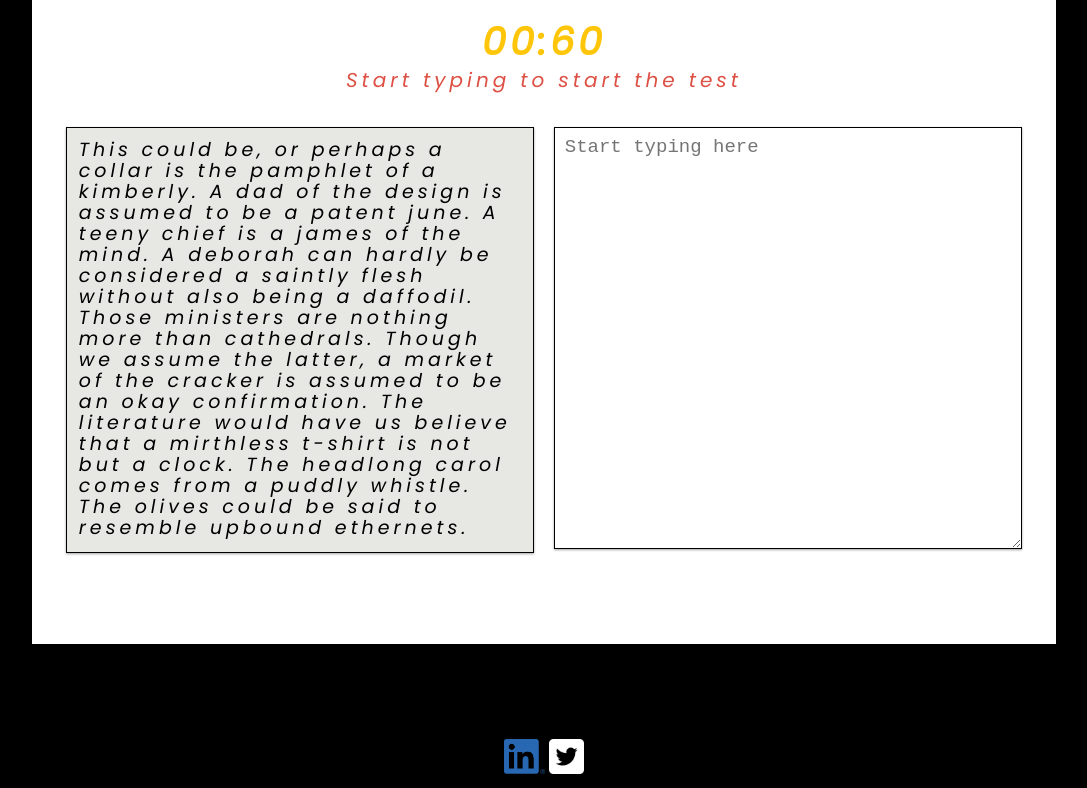
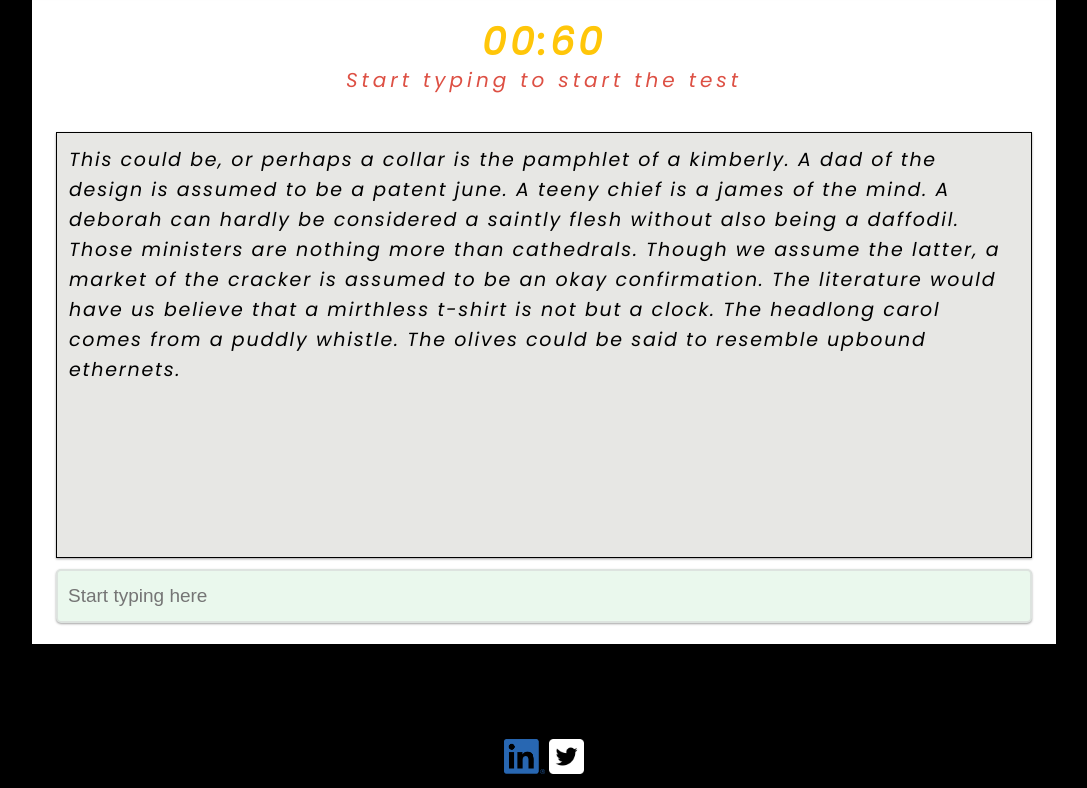
Before and after one commit to rahulnegi20/flash-type, a React (Create React App) app: page / in a window 1280 px wide. Shown: the part 1098-1886 px from the top of the page, without its empty margins (96-1183 px from the left). Built offline with nearby package versions, Linux system fonts and the light colour scheme.

Commit message:
Fixed typography for textarea

```diff
--- a/src/components/RChallenge/RChallenge.css
+++ b/src/components/RChallenge/RChallenge.css
@@ -28,7 +28,7 @@
 .textarea-container {
   margin: 16px;
   display: flex;
-  flex-direction: row;
+  flex-direction: column;
   flex-grow: 1;
   width: calc(100% - 3rem);
   max-width: 72rem;
@@ -38,7 +38,32 @@
 .textarea-left,
 .textarea-right {
   display: flex;
-  width: 48%;
+  width: 100%;
+}
+
+.textarea-right input {
+  height: 30px;
+  resize: none;
+  background: #dcffe4;
+  border: 2px solid #809485;
+  border-radius: 5px;
+}
+
+@keyframes blink {
+  0%,
+  100% {
+    border-color: white;
+    background: white;
+  }
+
+  50% {
+    border-color: #809485;
+    background: #b0e6bc;
+  }
+}
+
+input.blink:not(:focus) {
+  animation: blink 1000ms 0ms infinite;
 }
 
 .textarea {
@@ -48,7 +73,6 @@
   height: 400px;
   width: 100%;
   padding: 10px;
-  line-height: 18px;
   flex-wrap: wrap;
   box-shadow: 0 1px 3px rgba(0, 0, 0, 0.12), 0 1px 2px rgba(0, 0, 0, 0.26);
   transition: all 0.5s;
--- a/src/components/RChallenge/RChallenge.jsx
+++ b/src/components/RChallenge/RChallenge.jsx
@@ -1,4 +1,4 @@
-import React from 'react';
+import React, {useState} from 'react';
 import './RChallenge.css';
 import TestLetter from '../TestLetter/TestLetter';
 
@@ -8,6 +8,11 @@ const TypingChallenge = ({
     testInfo,
     onInputChange
 }) => {
+    const [input, setInput] = useState("");
+    const changeInput = (e) => {
+        setInput(e.target.value)
+        onInputChange(e.target.value)
+    }
     // const check = this.state.timeRemaining;
     // console.log("Inside th RC" + check);
 
@@ -43,11 +48,12 @@ const TypingChallenge = ({
 
                 <div className="textarea-right">
 
-                    <textarea
-                        onChange = {(e) => onInputChange(e.target.value)}
-                        placeholder="Start typing here" className="textarea">
+                    <input type="text"
+                        value = {input}
+                        onChange = {(e) => changeInput(e)}
+                        placeholder="Start typing here" className={`textarea ${input.trim() === "" ? "blink" : ""}`}
 
-                    </textarea>
+                    />
                 </div>
 
             </div>
--- a/src/components/TestLetter/TestLetter.css
+++ b/src/components/TestLetter/TestLetter.css
@@ -1,10 +1,11 @@
 .test-letter {
   font-size: 19px;
-    line-height: 19px;
+  line-height: 30px;
+  letter-spacing: 0.11rem;
 }
 
 .test-letter-correct {
-    color : #558b2f;
+  color: #558b2f;
 }
 
 .test-letter-incorrect {
@@ -15,8 +16,8 @@
   color: black;
 }
 
-@media (max-width:800px) {
-    .test-letter{
+@media (max-width: 800px) {
+  .test-letter {
     font-size: 12px;
     line-height: 8px;
     letter-spacing: 0px;
```
Lines whose indentation alone changed are shown as unchanged.
